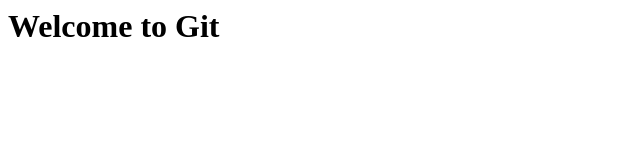
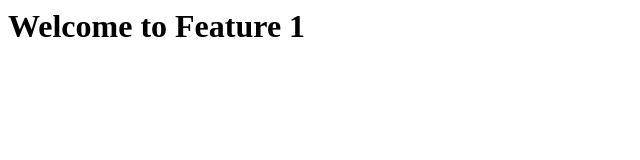
Before and after one commit to dhivyasri-s/exp-15-SE, a plain HTML site: page index.html in a window 1280 px wide. Shown: the whole page, without its empty margins (0-640 px from the left). Drawn offline with Linux system fonts and the light colour scheme.

Commit message:
Updated feature 1

```diff
--- a/index.html
+++ b/index.html
@@ -3,6 +3,6 @@
     <title>Git Experiment</title>
 </head>
 <body>
-    <h1>Welcome to Git</h1>
+ <h1>Welcome to Feature 1</h1>
 </body>
 </html>
```
